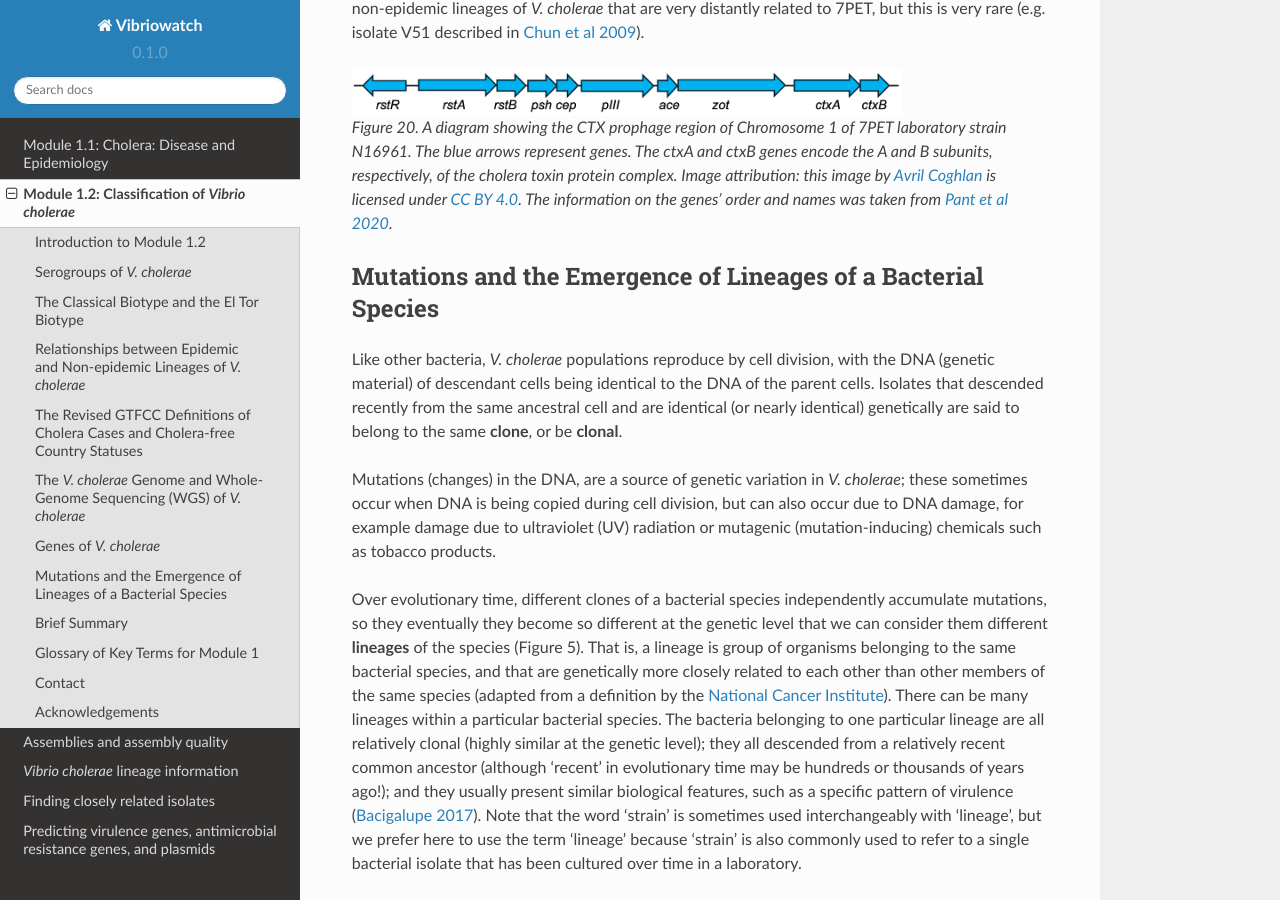
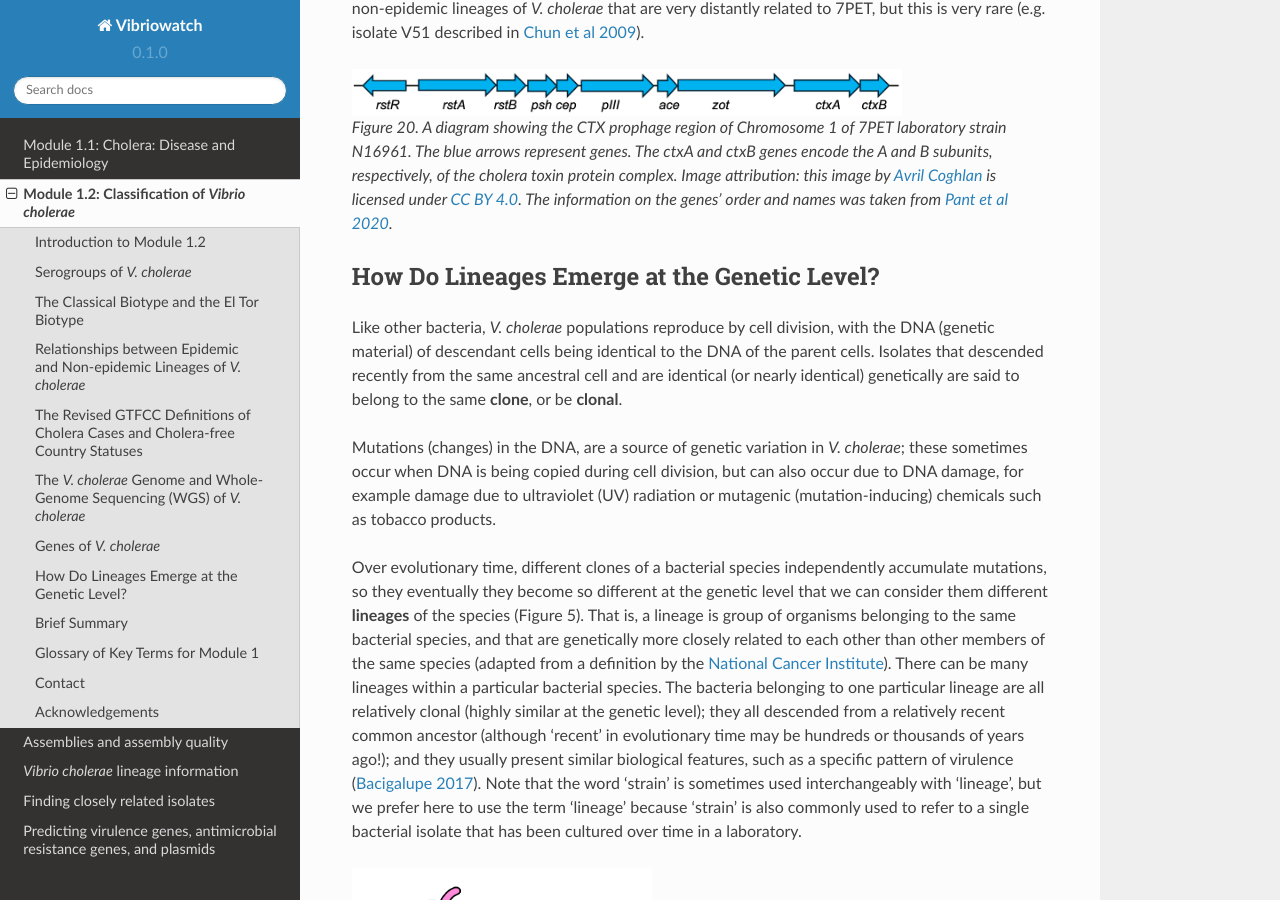
Before and after one commit to avrilcoghlan/cholerabook, a Sphinx documentation site: the page built from docs/source/vibriogenomes2.rst, in a window 1280 px wide and 900 px high, scrolled down 9063 px. Built offline with Sphinx 7.4.7 and the Read the Docs theme 2.0.0, drawn with Linux system fonts in a browser that asks for light colours.

Commit message:
Update vibriogenomes2.rst

```diff
--- a/docs/source/vibriogenomes2.rst
+++ b/docs/source/vibriogenomes2.rst
@@ -328,8 +328,8 @@ are very distantly related to 7PET, but this is very rare (e.g. isolate V51 desc
 
 .. _CC BY 4.0: https://creativecommons.org/licenses/by/4.0/
 
-Mutations and the Emergence of Lineages of a Bacterial Species
---------------------------------------------------------------
+How Do Lineages Emerge at the Genetic Level?
+--------------------------------------------
 
 Like other bacteria, *V. cholerae* populations reproduce by cell division, with the
 DNA (genetic material) of descendant cells being identical to the DNA of the parent cells.
```
